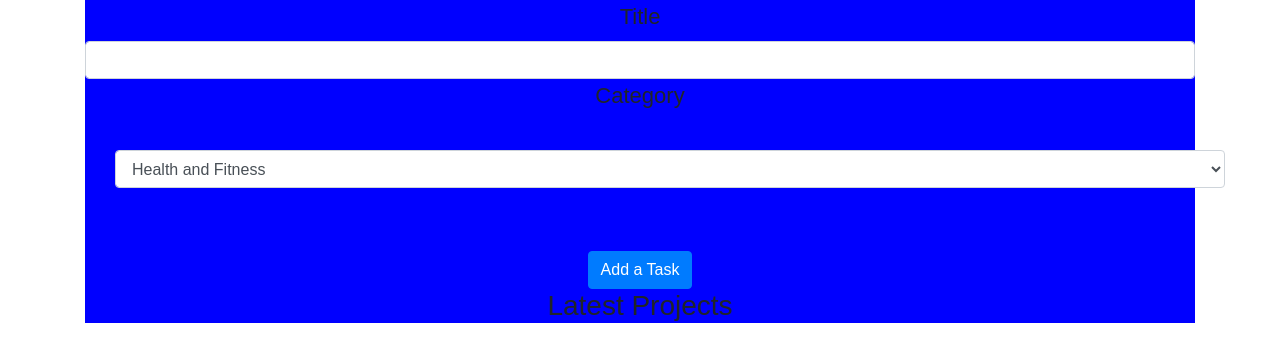
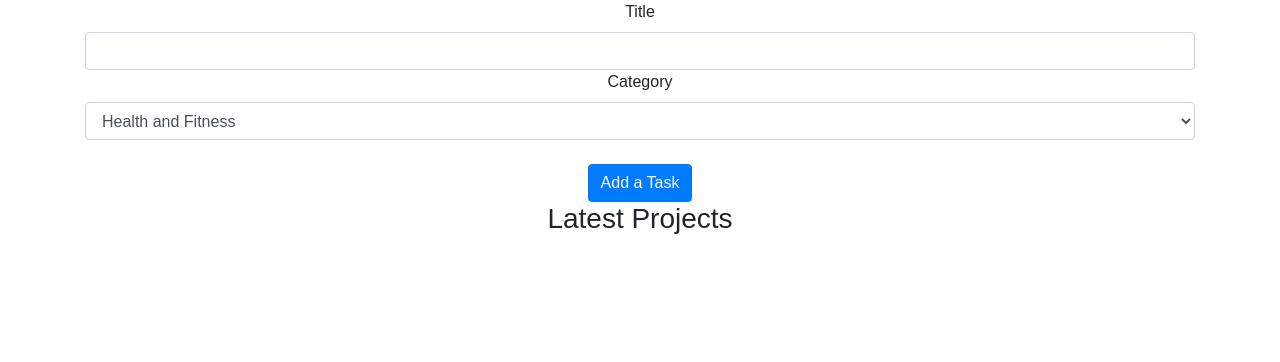
Before and after one commit to ali1129js/projectmanagerreactjs, a React (Create React App) app: page / in a window 1280 px wide. Shown: the top 362 px of the page. Built offline with nearby package versions, Linux system fonts and the light colour scheme.

Commit message:
fixed css

```diff
--- a/src/App.css
+++ b/src/App.css
@@ -2,36 +2,11 @@
  * @Author: Ali Ismail
  * @Date:   2018-04-03T16:55:09+02:00
  * @Last modified by:   Ali Ismail
-<<<<<<< HEAD
- * @Last modified time: 2018-04-03T18:50:04+02:00
-=======
- * @Last modified time: 2018-04-04T17:10:14+02:00
->>>>>>> master
+
  */
 
 
 
 .App {
   text-align: center;
-  background-color: blue;
 }
-.AddProject {
-  font-size: 22px;
-}
-<<<<<<< HEAD
-input{
-  height: 25px;
-  width:300px;
-
-}
-select{
-  display: block;
-  margin:30px;
-
-}
-=======
-
->>>>>>> master
-.App-title {
-  font-size: 1.5em;
-}
```
